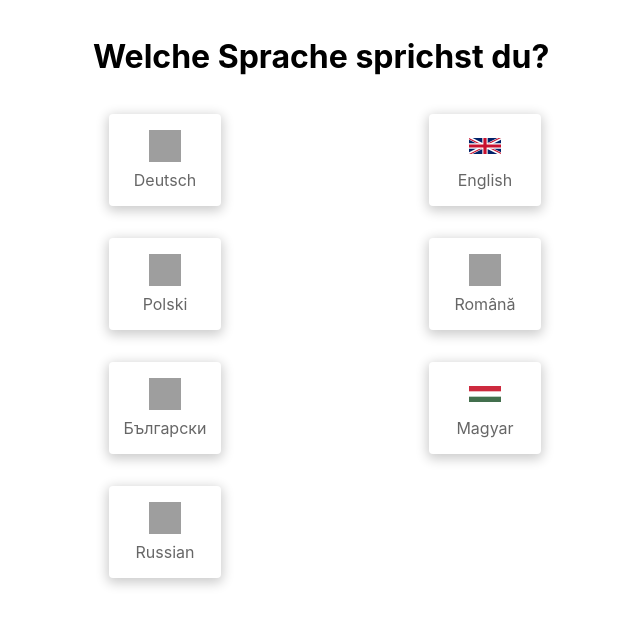
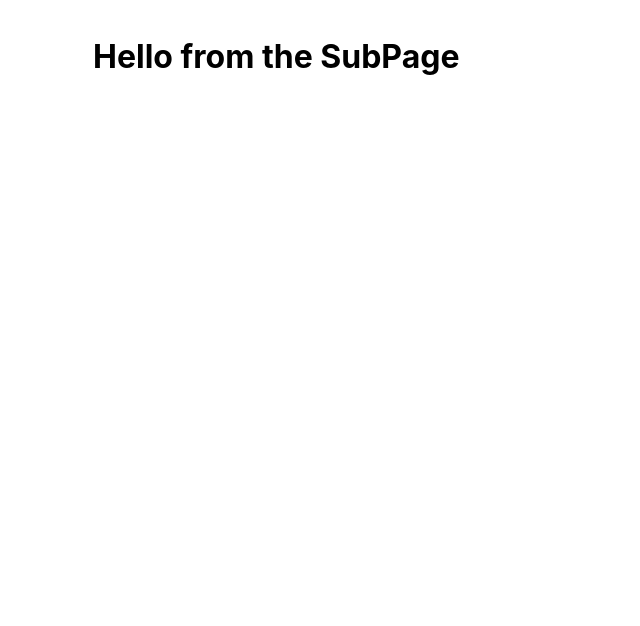
Before and after one commit to jeanmarc5592/language-switcher, a React (Create React App) app: page /bg-bg in a window 1280 px wide. Shown: the top 626 px of the page, without its empty margins (227-867 px from the left). Built offline with nearby package versions, Linux system fonts and the light colour scheme; grey boxes are pictures that could not be loaded.

Commit message:
Hook up Router

```diff
--- a/package.json
+++ b/package.json
@@ -12,6 +12,7 @@
     "@types/react-dom": "^18.0.6",
     "react": "^18.2.0",
     "react-dom": "^18.2.0",
+    "react-router-dom": "^6.4.0",
     "react-scripts": "5.0.1",
     "typescript": "^4.8.3",
     "web-vitals": "^2.1.4"
--- a/src/App.tsx
+++ b/src/App.tsx
@@ -1,11 +1,14 @@
+import { Routes, Route } from 'react-router';
 import styles from './App.module.css';
-import { LanguageList } from './components';
+import { HomePage, SubPage } from './pages';
 
 const App = () => {
   return (
     <div className={styles.mainContainer}>
-      <h1>Welche Sprache sprichst du?</h1>
-      <LanguageList />
+      <Routes>
+        <Route path="/" element={<HomePage />} />
+        <Route path="/:locale" element={<SubPage />} />
+      </Routes>
     </div>
   );
 }
--- a/src/index.tsx
+++ b/src/index.tsx
@@ -1,5 +1,6 @@
 import React from 'react';
 import ReactDOM from 'react-dom/client';
+import { BrowserRouter } from 'react-router-dom';
 import App from './App';
 import './index.css';
 
@@ -8,6 +9,8 @@ const root = ReactDOM.createRoot(
 );
 root.render(
   <React.StrictMode>
-    <App />
+    <BrowserRouter>
+      <App />
+    </BrowserRouter>
   </React.StrictMode>
 );
--- /dev/null
+++ b/src/pages/HomePage.tsx
@@ -0,0 +1,10 @@
+import { LanguageList } from "../components";
+
+export const HomePage = () => {
+  return (
+    <>
+      <h1>Welche Sprache sprichst du?</h1>
+      <LanguageList />
+    </>
+  );
+}
--- /dev/null
+++ b/src/pages/SubPage.tsx
@@ -0,0 +1,8 @@
+
+export const SubPage = () => {
+  return (
+    <>
+      <h1>Hello from the SubPage</h1>
+    </>
+  )
+}
--- /dev/null
+++ b/src/pages/index.ts
@@ -0,0 +1,2 @@
+export * from './HomePage';
+export * from './SubPage';
```
Also changed, not shown: 1 other file (tests, documents, lock files or other folders).
